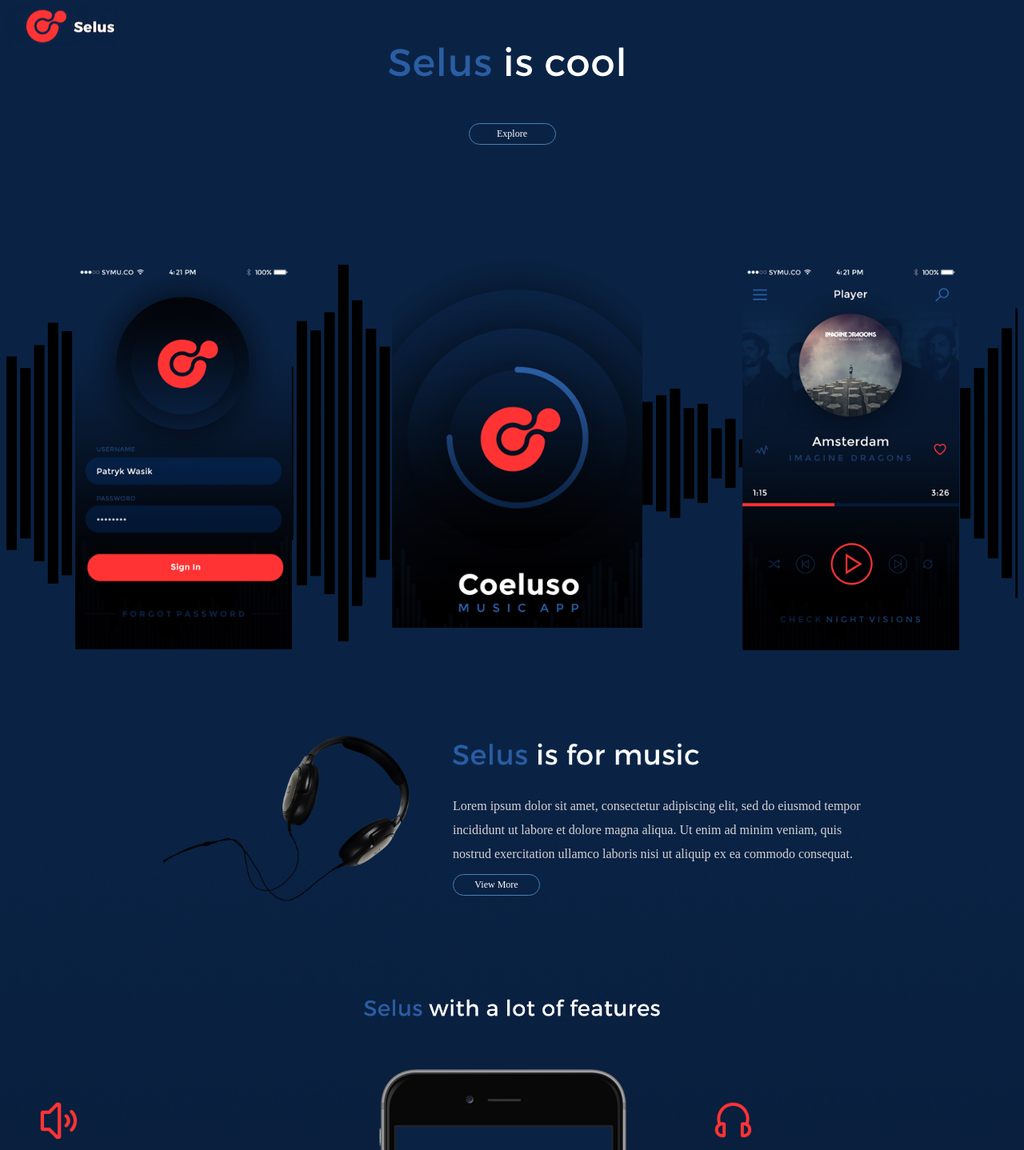
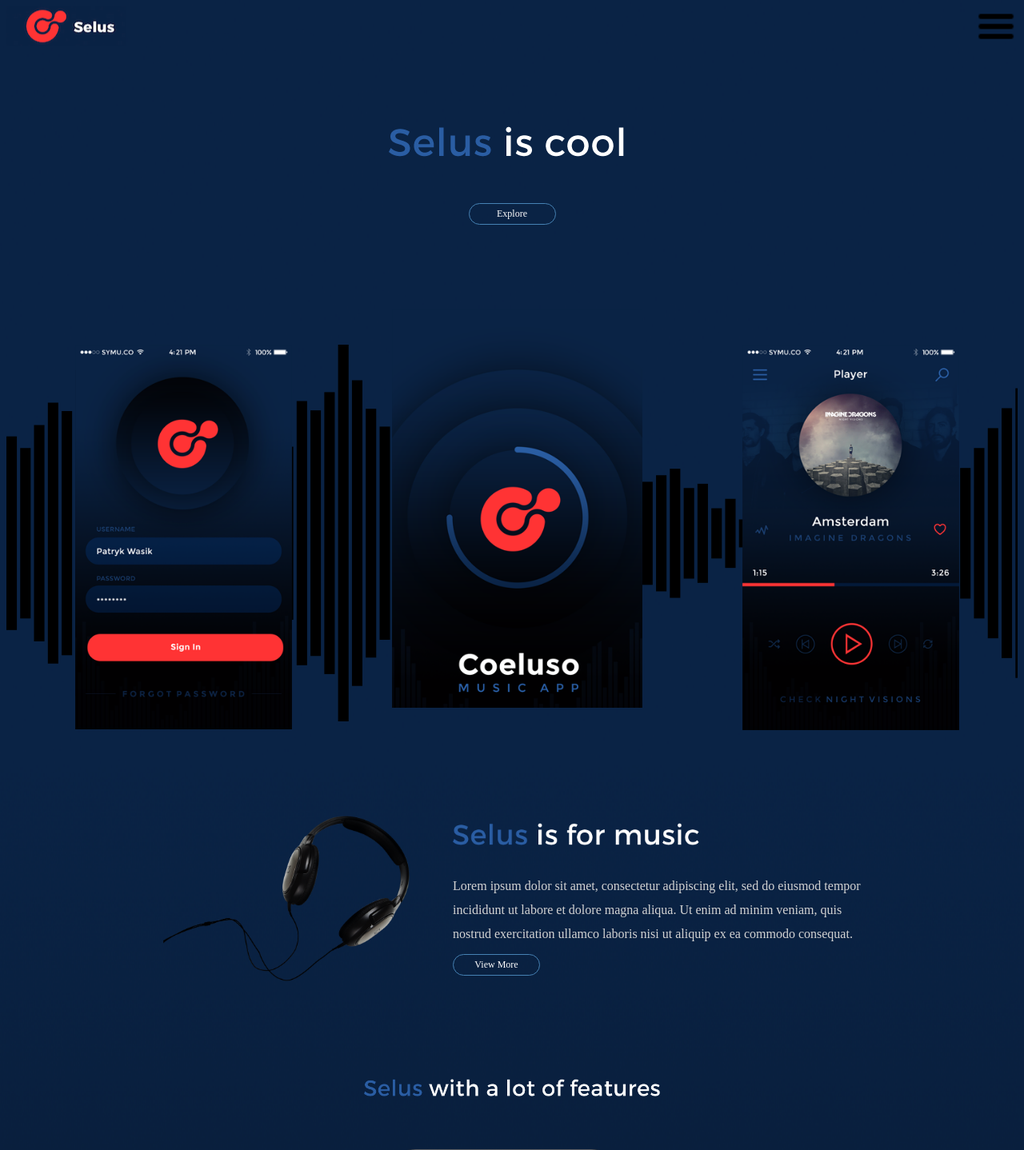
Before and after one commit to DerekJacobi/mondo-psd, a PHP site: page / in a window 1280 px wide. Shown: the top 1438 px of the page at 80% size. Run offline with PHP 8.4, Linux system fonts and the light colour scheme.

Commit message:
pre final commit

```diff
--- a/main.html
+++ b/main.html
@@ -7,16 +7,19 @@
   </head>
   <body>
 
-    <div>
+    <div id="header">
       <div class="top-left-logo">
+      </div>
+
+      <div class="hamburger">
       </div>
     </div>
 
     <div>
-      <div class="is-cool">
+      <div class="is-cool bounce">
 
       </div>
-      <div id="explore">
+      <div id="explore" class="button">
         <p id="explore-text">
           Explore
         </p>
@@ -52,7 +55,7 @@
         <div id="lorem">
           Lorem ipsum dolor sit amet, consectetur adipiscing elit, sed do eiusmod tempor incididunt ut labore et dolore magna aliqua. Ut enim ad minim veniam, quis nostrud exercitation ullamco laboris nisi ut aliquip ex ea commodo consequat.
         </div>
-        <div id="view-more">
+        <div id="view-more" class="button">
           <p id="explore-text">
             View More
           </p>
@@ -160,7 +163,7 @@
         <div id="discover-middle" class="discover-image">
 
         </div>
-        <div id="explore">
+        <div id="explore"  class="button">
           <p id="explore-text">
             Download our App
           </p>
--- a/style.css
+++ b/style.css
@@ -14,6 +14,26 @@
   height: 50px;
 }
 
+.hamburger {
+  background-image: url("./images/hamburger.png");
+  width: 52px;
+  height: 50px;
+  background-size: contain;
+  background-repeat: no-repeat;
+  transition: .5s ease all;
+}
+
+.hamburger:hover{
+  cursor: pointer;
+  border-radius: 20px;
+  background-color: whitesmoke;
+}
+
+#header{
+  display: flex;
+  justify-content: space-between;
+}
+
 .top-left-logo:hover{
   -ms-transform: rotate(7deg);
   -webkit-transform: rotate(7deg);
@@ -27,6 +47,11 @@
   margin-left: auto;
   margin-right: auto;
   background-repeat: no-repeat;
+  margin-top: 100px;
+  -webkit-animation: bounce 1000ms ease-out;
+	-moz-animation: bounce 1000ms ease-out;
+	-o-animation: bounce 1000ms ease-out;
+	animation: bounce 1000ms ease-out;
 }
 
 #explore-text{
@@ -40,17 +65,8 @@
 }
 
 #explore{
-  border: 1px solid #4682b4;
-  border-radius: 25px;
-  text-align: center;
-  width: 107px;
-  height: 25px;
   margin-left: auto;
   margin-right: auto;
-  transition: .5s ease;
-  display: flex;
-  justify-content: center;
-  align-items: center;
 }
 
 #explore:hover{
@@ -62,6 +78,10 @@
 }
 
 #view-more{
+  margin-top: 10px;
+}
+
+.button {
   border: 1px solid #4682b4;
   border-radius: 25px;
   text-align: center;
@@ -71,7 +91,7 @@
   display: flex;
   justify-content: center;
   align-items: center;
-  margin-top: 10px;
+
 }
 
 #view-more:hover{
@@ -629,3 +649,25 @@
   }
 
 }
+
+/*
+* https://webdesignerhut.com/5-animations-using-css-keyframes/ Credit for bounce effect
+*/
+
+@-webkit-keyframes bounce {
+    0%, 20%, 50%, 80%, 100% {-webkit-transform: translateY(0);}
+    40% {-webkit-transform: translateY(-30px);}
+    60% {-webkit-transform: translateY(-15px);}
+}
+@keyframes bounce {
+    0%, 20%, 50%, 80%, 100% {transform: translateY(0);}
+    40% {transform: translateY(-30px);}
+    60% {transform: translateY(-15px);}
+}
+/*
+ * Adding the animation to our element
+*/
+.bounce {
+    -webkit-animation-name: bounce;
+    animation-name: bounce;
+}
```
Also changed, not shown: images/hamburger.png (added).
